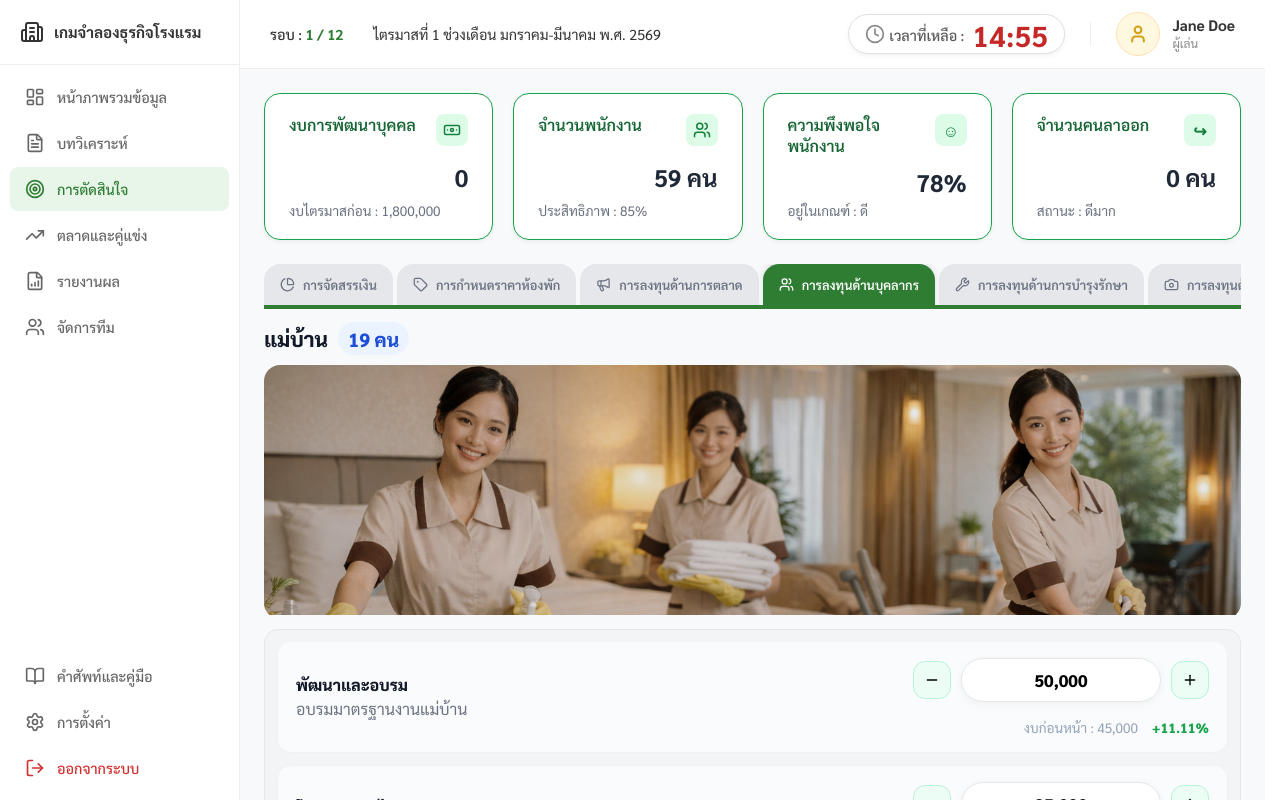
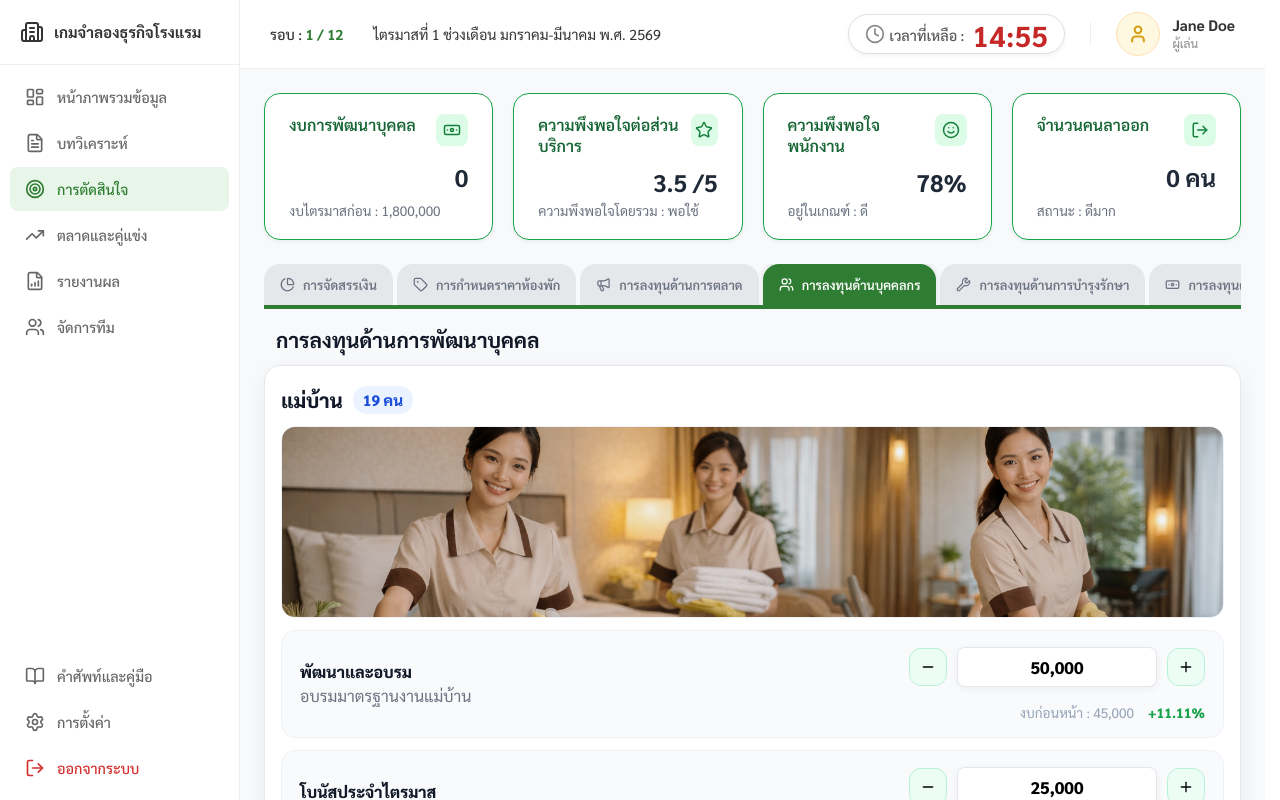
Before and after one commit to purimprach/HBS, a React (Vite) app: page /personnel in a window 1280 px wide. Built offline with nearby package versions, Linux system fonts and the light colour scheme.

Commit message:
ปรับปรุง PersonnelPage เรียบร้อย

```diff
--- a/src/PersonnelPage.css
+++ b/src/PersonnelPage.css
@@ -1,14 +1,27 @@
-.hr-wrapper {
+/* =========================================================
+   PersonnelPage.css (CLEAN)
+   - จัดระเบียบ + ตัดซ้ำซ้อน
+   - ทำ “กรอบใหญ่ครอบทั้งกลุ่ม” (หัวข้อ+pill+รูป+รายการ)
+   - เอา “กรอบครอบ 3 กล่อง” ออก (ให้แต่ละ item ลอยแยก)
+   ========================================================= */
+
+/* =========================================================
+   0) Wrapper
+   ========================================================= */
+.hr-wrapper{
   display: block;
 }
 
-.hr-toolbar {
+/* =========================================================
+   1) Toolbar (ถ้าใช้)
+   ========================================================= */
+.hr-toolbar{
   display: flex;
   justify-content: flex-end;
   margin-bottom: 12px;
 }
 
-.hr-add-btn {
+.hr-add-btn{
   border: 1.5px solid #16a34a;
   background: #fff;
   color: #166534;
@@ -17,63 +30,91 @@
   padding: 10px 16px;
   cursor: pointer;
 }
-.hr-add-btn:disabled {
+.hr-add-btn:disabled{
   opacity: 0.6;
   cursor: not-allowed;
 }
 
-.hr-group {
-  background: transparent;
+/* =========================================================
+   2) BIG GROUP CARD (กรอบใหญ่ครอบ แม่บ้าน/19คน/รูป/รายการ)
+   ✅ แก้: เพิ่ม background/border/padding/shadow ให้เป็น “การ์ดใหญ่”
+   ✅ แก้: เพิ่ม padding-top ให้หัวข้อไม่โดนเบียด
+   ========================================================= */
+.hr-group{
+  background: #ffffff;
+  border: 1px solid #E5E7EB;
+  border-radius: 16px;
+
+  padding: 20px 16px 16px;   /* ✅ แก้: เพิ่มด้านบนให้หัวข้อไม่ชนขอบ */
   margin-bottom: 18px;
+  box-shadow: 0 8px 22px rgba(17, 24, 39, 0.06);
 }
 
-.hr-group-head {
+/* =========================================================
+   3) Group Header (แม่บ้าน + 19 คน)
+   ✅ แก้: ลด margin ชนขอบบน และเพิ่ม space ใต้หัว
+   ========================================================= */
+.hr-group-head{
   display: flex;
   align-items: center;
   gap: 10px;
-  margin: 8px 0 10px;
+
+  margin: 0 0 12px;          /* ✅ แก้: ไม่ให้ดันชนขอบบน */
 }
 
-.hr-group-title { /*คำว่า แม่บ้าน พนักงาน ก่อนจำนวน*/
+.hr-group-title{
   margin: 0;
-  font-size: 1.3rem;
+  font-size: 1.25rem;
   font-weight: 900;
   color: #111827;
 }
 
-.hr-pill { /*ปรับแก้ จำนวนคน 19 คน 40 คน*/
-  font-size: 1.2rem;
+.hr-pill{
+  font-size: 0.95rem;
   font-weight: 800;
-  background: #eaf3ff;
-  color: #1d4ed8;
+  background: #EAF3FF;
+  color: #1D4ED8;
   border-radius: 999px;
   padding: 4px 10px;
 }
 
-.hr-banner {
-  position: relative;
+/* =========================================================
+   4) Banner (รูป)
+   ✅ แก้: ใส่กรอบ/โค้ง/กันรูปทะลุ
+   ========================================================= */
+.hr-banner{
   overflow: hidden;
-  border-radius: 16px;
+  border-radius: 14px;
+  border: 1px solid #EEF2F7;
+  background: #fff;
 }
 
-.hr-banner img {
+.hr-banner img{
   width: 100%;
-  height: 250px;
+  height: 190px;              /* ✅ แก้: ให้ใกล้ mock */
   object-fit: cover;
-  filter: brightness(0.9) saturate(0.9);
+  display: block;
+  filter: brightness(0.95) saturate(0.95);
 }
 
-
-.hr-items {
-  background: #F3F4F6;   /* ✅ แก้จาก #fff -> ให้เทาเหมือนพื้นหลัง */
-  border: 1px solid #e5e7eb;
-  border-radius: 14px;
-  margin-top: 10px;
-  overflow: hidden;
-  padding: 12px;        /* ✅ เพิ่ม padding กันเห็นพื้นเป็นแถบขาว */
+/* =========================================================
+   5) Items container
+   ✅ แก้: “เอากล่องครอบ 3 กล่องออก”
+   - ทำให้ hr-items โปร่งใส ไม่มีพื้นหลัง/ไม่มีขอบ/ไม่มี padding
+   ========================================================= */
+.hr-items{
+  background: transparent;    /* ✅ แก้: เอาพื้นหลังเทาออก */
+  border: none;               /* ✅ แก้: เอาเส้นขอบออก */
+  border-radius: 0;           /* ✅ แก้: เอามุมโค้งของ container ออก */
+  margin-top: 12px;
+  padding: 0;                 /* ✅ แก้: ไม่ให้มี padding ครอบ item */
+  overflow: visible;
 }
 
-/* กล่องรายการแต่ละบรรทัด */
+/* =========================================================
+   6) SMALL ITEM CARD (การ์ดย่อยแต่ละรายการ)
+   ✅ แก้: ให้เป็นการ์ดแยกเหมือนรูป
+   ========================================================= */
 .hr-item{
   display: flex;
   align-items: center;
@@ -83,27 +124,22 @@
   padding: 16px 18px;
   border: 1px solid #EEF2F7;
   border-radius: 14px;
-  background: #FAFBFC;
+  background: #F9FAFB;        /* ✅ แก้: เทาอ่อนเหมือนตัวอย่าง */
   margin-bottom: 12px;
 }
 
-/* ✅ กันช่องว่างท้ายสุด (แถบพื้นหลังโผล่ท้ายลิสต์) */
 .hr-item:last-child{
   margin-bottom: 0;
 }
 
-/* hover ให้รู้สึก interactive */
 .hr-item:hover{
   border-color: #D9E6FF;
   background: #FFFFFF;
   box-shadow: 0 6px 18px rgba(0,0,0,0.06);
 }
 
-.hr-item:first-child {
-  border-top: none;
-}
-
-.hr-item-title{ /*ปรับชื่อ พัฒนาและฝึกอบรม*/
+/* ซ้าย: title/subtitle */
+.hr-item-title{
   font-size: 1rem;
   font-weight: 800;
   color: #111827;
@@ -116,8 +152,10 @@
   line-height: 1.3;
 }
 
-
-.hr-item-right {
+/* =========================================================
+   7) Right side controls (ปุ่ม - input +)
+   ========================================================= */
+.hr-item-right{
   display: flex;
   flex-direction: column;
   align-items: flex-end;
@@ -149,15 +187,15 @@
   cursor: not-allowed;
 }
 
-.hr-mini-btn:disabled {
+.hr-mini-btn:disabled{
   opacity: 0.55;
   cursor: not-allowed;
 }
 
 .hr-input{
-  width: 200px;              /* เด่นขึ้น */
+  width: 200px;
   text-align: center;
-  font-size: 1.05rem;        /* ตัวเลขใหญ่ขึ้น */
+  font-size: 1.05rem;
   font-weight: 800;
 
   padding: 10px 12px;
@@ -167,173 +205,73 @@
   box-shadow: 0 2px 8px rgba(0,0,0,0.05);
 }
 
+/* meta: งบก่อนหน้า + % */
 .hr-meta{
   margin-top: 8px;
   display: flex;
   justify-content: flex-end;
   gap: 14px;
-  font-size: .85rem;
+  font-size: 0.85rem;
   color: #94A3B8;
 }
 
-.hr-pct{
-  font-weight: 800;
-}
-
+.hr-pct{ font-weight: 800; }
 .hr-pct.up{ color: #16A34A; }
 .hr-pct.down{ color: #EF4444; }
 
-
-.hr-bottom-wrap {
-  margin-top: 16px;
+/* =========================================================
+   8) Bottom Summary (เวอร์ชันใหม่รอบเดียว)
+   ✅ แก้: เก็บแค่ชุดเดียว ไม่ซ้ำ
+   ========================================================= */
+.hr-bottom-wrap{
+  margin-top: 24px;
 }
 
-.hr-bottom-card {
-  background: #eef7f2;
-  border: 1px solid #c7f0d9;
-  border-radius: 14px;
-  padding: 14px 16px;
+.hr-bottom-card{
+  background: #ECFDF5;
+  border: 1px solid #D1FAE5;
+  border-radius: 16px;
+  padding: 24px;
   display: flex;
   justify-content: space-between;
   align-items: center;
   gap: 16px;
+  box-shadow: 0 6px 16px rgba(17, 24, 39, 0.08);
 }
 
-.hr-bottom-title {
-  font-weight: 900;
-  color: #111827;
+.hr-bottom-title{
+  font-weight: 800;
+  color: #0F172A;
+  font-size: 0.95rem;
   margin-bottom: 6px;
 }
-.hr-bottom-value {
+
+.hr-bottom-value{
   font-weight: 900;
-  color: #166534;
-  font-size: 1.15rem;
-}
-.hr-bottom-sub {
-  margin-top: 6px;
-  font-size: 0.85rem;
-  color: #166534;
+  color: #16A34A;
+  font-size: 1.4rem;
 }
 
-.hr-bottom-alert {
+.hr-bottom-sub{
+  margin-top: 6px;
+  font-size: 0.9rem;
+  color: #15803D;
+  font-weight: 600;
+}
+
+.hr-bottom-alert{
   margin-top: 8px;
   font-size: 0.85rem;
   font-weight: 900;
   color: #ef4444;
 }
 
-.hr-confirm {
-  border: none;
-  border-radius: 12px;
-  padding: 12px 16px;
-  background: #2e7d32;
-  color: #fff;
-  font-weight: 900;
-  cursor: pointer;
-  display: inline-flex;
-  align-items: center;
-  gap: 10px;
-  justify-content: center;
-  min-width: 240px;
-}
-.hr-confirm.is-disabled,
-.hr-confirm:disabled {
-  background: #9ca3af;
-  cursor: not-allowed;
-}
-
-.hr-check {
-  width: 26px;
-  height: 26px;
-  border-radius: 999px;
-  background: rgba(255, 255, 255, 0.18);
-  display: inline-flex;
-  align-items: center;
-  justify-content: center;
-}
-
-.hr-note {
-  margin-top: 6px;
-  font-size: 0.75rem;
-  color: #6b7280;
-  text-align: right;
-}
-
-.hr-reserve {
-  margin-top: 10px;
-  border-radius: 12px;
-  border: 1px solid #fecaca;
-  background: #fff;
-  color: #b91c1c;
-  font-weight: 900;
-  padding: 10px 12px;
-  cursor: pointer;
-}
-.hr-reserve:disabled {
-  opacity: 0.6;
-  cursor: not-allowed;
-}
-
-/* responsive */
-@media (max-width: 980px) {
-  .hr-item {
-    grid-template-columns: 1fr;
-  }
-  .hr-item-right {
-    align-items: flex-start;
-  }
-  .hr-bottom-card {
-    flex-direction: column;
-    align-items: flex-start;
-  }
-  .hr-note {
-    text-align: left;
-  }
-}
-
-/* ✅ ปรับปรุงส่วน Bottom Summary ให้เหมือน MaintenancePage */
-
-.hr-bottom-wrap {
-  margin-top: 24px;
-}
-
-.hr-bottom-card {
-  background: #ECFDF5; /* สีเขียวอ่อนแบบใหม่ */
-  border: 1px solid #D1FAE5;
-  border-radius: 16px;
-  padding: 24px 24px;
-  display: flex;
-  justify-content: space-between;
-  align-items: center;
-  box-shadow: 0 6px 16px rgba(17, 24, 39, 0.08); /* เพิ่มเงาให้ดูลอย */
-}
-
-.hr-bottom-title {
-  font-weight: 800;
-  color: #0F172A; /* สีเข้มขึ้นให้อ่านง่าย */
-  font-size: 0.95rem;
-  margin-bottom: 6px;
-}
-
-.hr-bottom-value {
-  font-weight: 900;
-  color: #16A34A;
-  font-size: 1.4rem; /* ตัวเลขใหญ่ขึ้น */
-}
-
-.hr-bottom-sub {
-  margin-top: 6px;
-  font-size: 0.9rem;
-  color: #15803D;
-  font-weight: 600;
-}
-
-/* ปุ่ม Confirm ปรับให้ดูพรีเมียม */
-.hr-confirm {
+/* Confirm */
+.hr-confirm{
   border: none;
   border-radius: 12px;
   padding: 12px 20px;
-  background: #15803D; /* เขียวเข้ม */
+  background: #15803D;
   color: #fff;
   font-weight: 800;
   cursor: pointer;
@@ -342,17 +280,25 @@
   gap: 12px;
   justify-content: center;
   min-width: 240px;
-  box-shadow: 0 4px 10px rgba(21, 128, 61, 0.3); /* เงาสีเขียว */
+  box-shadow: 0 4px 10px rgba(21, 128, 61, 0.3);
   transition: all 0.2s;
 }
 
-.hr-confirm:hover:not(:disabled) {
+.hr-confirm:hover:not(:disabled){
   background: #166534;
   transform: translateY(-2px);
   box-shadow: 0 6px 14px rgba(21, 128, 61, 0.4);
 }
 
-.hr-check {
+.hr-confirm.is-disabled,
+.hr-confirm:disabled{
+  background: #9ca3af;
+  cursor: not-allowed;
+  transform: none;
+  box-shadow: none;
+}
+
+.hr-check{
   width: 28px;
   height: 28px;
   border-radius: 50%;
@@ -362,8 +308,15 @@
   justify-content: center;
 }
 
-/* ปุ่มเบิกงบสำรอง */
-.hr-reserve {
+.hr-note{
+  margin-top: 6px;
+  font-size: 0.75rem;
+  color: #6b7280;
+  text-align: right;
+}
+
+/* Reserve */
+.hr-reserve{
   margin-top: 10px;
   border-radius: 10px;
   border: 1px solid #FECACA;
@@ -375,7 +328,58 @@
   transition: all 0.2s;
 }
 
-.hr-reserve:hover {
+.hr-reserve:hover:not(:disabled){
   background: #FEF2F2;
   border-color: #FCA5A5;
 }
+
+.hr-reserve:disabled{
+  opacity: 0.6;
+  cursor: not-allowed;
+}
+
+/* =========================================================
+   9) Responsive
+   ========================================================= */
+@media (max-width: 980px){
+  .hr-item{
+    flex-direction: column;
+    align-items: stretch;
+  }
+
+  .hr-item-right{
+    align-items: flex-start;
+  }
+
+  .hr-meta{
+    justify-content: flex-start;
+  }
+
+  .hr-bottom-card{
+    flex-direction: column;
+    align-items: flex-start;
+  }
+
+  .hr-note{
+    text-align: left;
+  }
+}
+.personnel-page-header h2 {
+  font-size: 1.3rem;
+  font-weight: 700;
+  color: #111827;
+  padding: 12px;
+}
+
+.hr-input{
+  width: 200px;
+  text-align: center;
+  font-size: 1.05rem;
+  font-weight: 800;
+
+  padding: 8px 18px;
+  border-radius: 8px;
+  border: 1px solid #E5E7EB;
+  background: #FFFFFF;
+  box-shadow: 0 2px 8px rgba(0,0,0,0.05);
+}
--- a/src/PersonnelPage.jsx
+++ b/src/PersonnelPage.jsx
@@ -1,7 +1,6 @@
 import React, { useMemo, useState, useEffect } from "react";
 import { useNavigate, useLocation } from "react-router-dom";
 import "./DecisionPage.css";
-// ✅ Import CSS ของ Maintenance มาใช้ร่วมกันเพื่อความสวยงาม (หรือจะ copy class ไปใส่ PersonnelPage.css ก็ได้)
 import "./MaintenancePage.css";
 import "./PersonnelPage.css";
 
@@ -13,10 +12,12 @@ import {
   Tag,
   Megaphone,
   Wrench,
-  TrendingUp,
   Plus,
   Minus,
   Camera,
+  Star,
+  Smile,
+  LogOut,
 } from "lucide-react";
 
 const TOTAL_BUDGET = 10_000_000;
@@ -66,22 +67,28 @@ export default function PersonnelPage() {
         const parsed = JSON.parse(saved);
         return parsed.budgets?.find((b) => b.id === id)?.value || 0;
       }
-    } catch (e) { console.error(e); }
+    } catch (e) {
+      console.error(e);
+    }
     return 0;
   };
 
   const ceoHRBudget = location.state?.ceoHRBudget ?? getBudgetFromStorage(2);
+
   const commonState = {
     ceoCash: location.state?.ceoCash ?? TOTAL_BUDGET,
     ceoMarketSharePrev: location.state?.ceoMarketSharePrev ?? 12,
     ceoSatisfaction: location.state?.ceoSatisfaction ?? 3.5,
     ceoAssetHealth: location.state?.ceoAssetHealth ?? 95,
+    ceoHRBudget,
   };
 
   const [isSaved, setIsSaved] = useState(() => {
     const saved = localStorage.getItem(HR_STORAGE_KEY);
     if (saved) {
-      try { return JSON.parse(saved).isSaved; } catch (e) {}
+      try {
+        return !!JSON.parse(saved).isSaved;
+      } catch (e) {}
     }
     return false;
   });
@@ -131,9 +138,7 @@ export default function PersonnelPage() {
   };
 
   const totalSpend = useMemo(() => {
-    return groups.reduce((acc, g) => {
-      return acc + g.items.reduce((a, it) => a + (it.budget || 0), 0);
-    }, 0);
+    return groups.reduce((acc, g) => acc + g.items.reduce((a, it) => a + (it.budget || 0), 0), 0);
   }, [groups]);
 
   const remaining = ceoHRBudget - totalSpend;
@@ -146,7 +151,7 @@ export default function PersonnelPage() {
   };
 
   return (
-    <div className="decision-page">
+    <div className="decision-page personnel-page">
       {/* ====== TOP STATS ====== */}
       <div className="stats-grid">
         <div className="stat-card">
@@ -157,26 +162,29 @@ export default function PersonnelPage() {
           <div className="stat-value">{fmt(ceoHRBudget)}</div>
           <div className="stat-sub">งบไตรมาสก่อน : {fmt(1_800_000)}</div>
         </div>
+
         <div className="stat-card">
           <div className="stat-header">
-            <span className="stat-title">จำนวนพนักงาน</span>
-            <div className="stat-icon-box"><Users size={18} /></div>
+            <span className="stat-title">ความพึงพอใจต่อส่วนบริการ</span>
+            <div className="stat-icon-box"><Star size={18} /></div>
           </div>
-          <div className="stat-value">59 คน</div>
-          <div className="stat-sub">ประสิทธิภาพ : 85%</div>
+          <div className="stat-value">3.5 /5</div>
+          <div className="stat-sub">ความพึงพอใจโดยรวม : พอใช้</div>
         </div>
+
         <div className="stat-card">
           <div className="stat-header">
             <span className="stat-title">ความพึงพอใจพนักงาน</span>
-            <div className="stat-icon-box"><span style={{ fontWeight: 900 }}>☺</span></div>
+            <div className="stat-icon-box"><Smile size={18} /></div>
           </div>
           <div className="stat-value">78%</div>
           <div className="stat-sub">อยู่ในเกณฑ์ : ดี</div>
         </div>
+
         <div className="stat-card">
           <div className="stat-header">
             <span className="stat-title">จำนวนคนลาออก</span>
-            <div className="stat-icon-box"><span style={{ fontWeight: 900 }}>↪</span></div>
+            <div className="stat-icon-box"><LogOut size={18} /></div>
           </div>
           <div className="stat-value">0 คน</div>
           <div className="stat-sub">สถานะ : ดีมาก</div>
@@ -188,38 +196,52 @@ export default function PersonnelPage() {
         <button className="tab-btn" onClick={() => navigate("/decision")}>
           <PieChart size={15} /> <span>การจัดสรรเงิน</span>
         </button>
-        <button className="tab-btn" onClick={() => navigate("/pricing")}>
+        <button className="tab-btn" onClick={() => navigate("/pricing", { state: commonState })}>
           <Tag size={15} /> <span>การกำหนดราคาห้องพัก</span>
         </button>
-        <button className="tab-btn" onClick={() => {
+        <button
+          className="tab-btn"
+          onClick={() => {
             const mkt = getBudgetFromStorage(1);
-             navigate("/marketing", { state: { ...location.state, ceoMarketingBudget: mkt, ceoHRBudget: ceoHRBudget } });
-        }}>
+            navigate("/marketing", { state: { ...commonState, ceoMarketingBudget: mkt } });
+          }}
+        >
           <Megaphone size={15} /> <span>การลงทุนด้านการตลาด</span>
         </button>
         <button className="tab-btn active">
-          <Users size={15} /> <span>การลงทุนด้านบุคลากร</span>
+          <Users size={15} /> <span>การลงทุนด้านบุคคลกร</span>
         </button>
-        <button className="tab-btn" onClick={() => navigate("/maintenance")}>
+        <button className="tab-btn" onClick={() => navigate("/maintenance", { state: commonState })}>
           <Wrench size={15} /> <span>การลงทุนด้านการบำรุงรักษา</span>
         </button>
         <button className="tab-btn" onClick={() => alert("กำลังพัฒนา")}>
-          <Camera size={15} /> <span>การลงทุนด้านอื่นๆ</span>
+          <Banknote size={15} /> <span>การลงทุนด้านอื่นๆ</span>
         </button>
       </div>
 
       {/* ====== CONTENT ====== */}
       <div className="decision-content">
-        <div className="hr-wrapper" style={{ gridColumn: "1 / -1" }}>
+        <div style={{ gridColumn: "1 / -1" }}>
+          <div className="personnel-page-header">
+            <h2>การลงทุนด้านการพัฒนาบุคคล</h2>
+          </div>
+
+          {/* ✅ กล่องใหญ่ครอบทั้งหมด (เหมือนรูป) */}
+          <div className="hr-wrapper hr-wrapper-card">
             {groups.map((g) => (
-            <div key={g.id} className="hr-group">
+              <div key={g.id} className="hr-group hr-group-card">
+                {/* หัวกลุ่ม (แม่บ้าน + pill) */}
                 <div className="hr-group-head">
                   <h3 className="hr-group-title">{g.label}</h3>
                   <span className="hr-pill">{g.countLabel}</span>
                 </div>
+
+                {/* banner */}
                 <div className="hr-banner">
                   <img src={g.bannerImg} alt={g.label} />
                 </div>
+
+                {/* ✅ กล่องเล็กครอบรายการแต่ละอัน */}
                 <div className="hr-items">
                   {g.items.map((it) => {
                     const pct = pctChange(it.budget, it.prev);
@@ -228,11 +250,12 @@ export default function PersonnelPage() {
                     const hitMin = (it.budget || 0) <= (it.min || 0);
 
                     return (
-                    <div key={it.id} className="hr-item">
+                      <div key={it.id} className="hr-item hr-item-card">
                         <div className="hr-item-left">
                           <div className="hr-item-title">{it.title}</div>
                           <div className="hr-item-sub">{it.subtitle}</div>
                         </div>
+
                         <div className="hr-item-right">
                           <div className="hr-controls">
                             <button
@@ -242,6 +265,7 @@ export default function PersonnelPage() {
                             >
                               <Minus size={16} />
                             </button>
+
                             <input
                               className="hr-input"
                               type="text"
@@ -253,6 +277,7 @@ export default function PersonnelPage() {
                                 if (!Number.isNaN(num)) updateItemBudget(g.id, it.id, num);
                               }}
                             />
+
                             <button
                               className="hr-mini-btn"
                               onClick={() => adjustItem(g.id, it.id, it.step || 0)}
@@ -261,6 +286,7 @@ export default function PersonnelPage() {
                               <Plus size={16} />
                             </button>
                           </div>
+
                           <div className="hr-meta">
                             <span>งบก่อนหน้า : {fmt(it.prev)}</span>
                             <span className={`hr-pct ${down ? "down" : up ? "up" : ""}`}>
@@ -275,7 +301,7 @@ export default function PersonnelPage() {
               </div>
             ))}
 
-          {/* ✅✅✅ ปรับส่วน Bottom Summary ให้ใช้ Class ของ MaintenancePage ✅✅✅ */}
+            {/* Bottom Summary (เหมือนเดิม ใช้ของ MaintenancePage) */}
             <div className="maint-bottom-wrap">
               <div className="maint-bottom-card">
                 <div className="maint-bottom-left">
@@ -313,9 +339,7 @@ export default function PersonnelPage() {
                     <button
                       type="button"
                       className="maint-bottom-reserve"
-                    onClick={() =>
-                      alert(`ต้องการเบิกงบสำรองเพิ่มหรือไม่? (เกิน ${fmt(over)} บาท)`)
-                    }
+                      onClick={() => alert(`ต้องการเบิกงบสำรองเพิ่มหรือไม่? (เกิน ${fmt(over)} บาท)`)}
                       disabled={isSaved}
                     >
                       ต้องการเบิกงบสำรองเพิ่มหรือไม่?
@@ -325,6 +349,8 @@ export default function PersonnelPage() {
               </div>
             </div>
           </div>
+          {/* /wrapper */}
+        </div>
       </div>
 
       <footer className="decision-footer">
```
Lines whose indentation alone changed are shown as unchanged.
